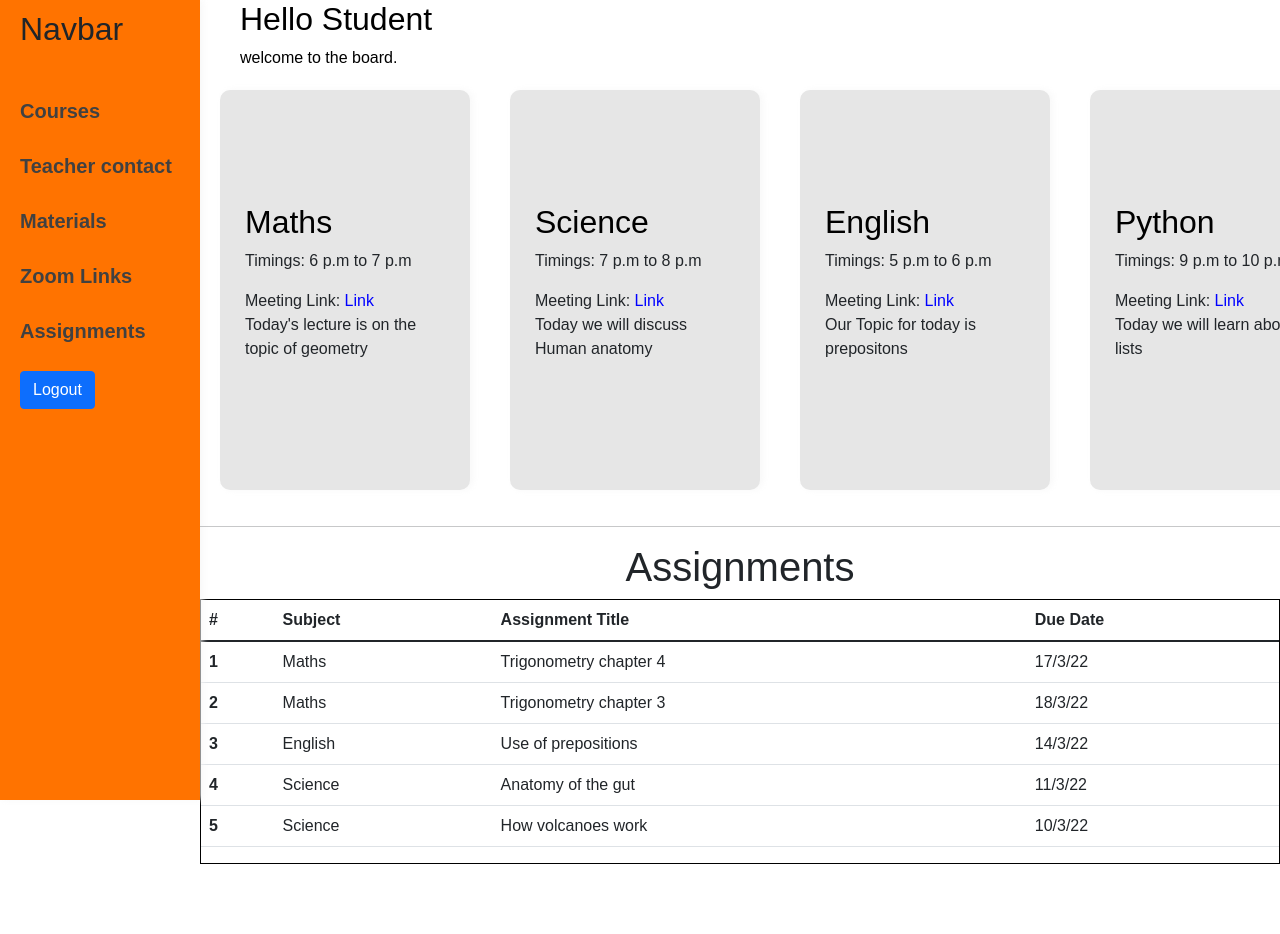
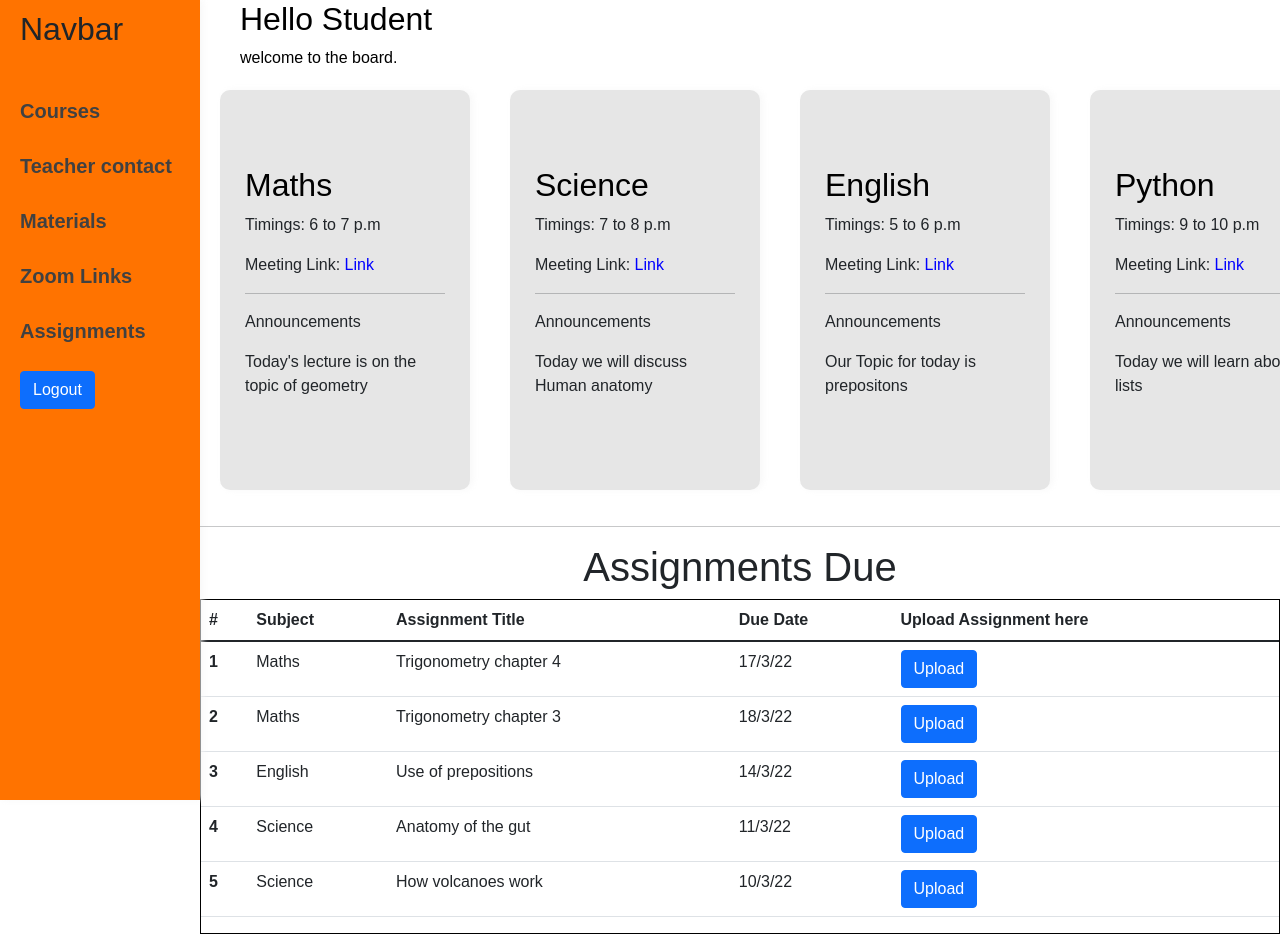
Before and after one commit to Jaydeep-P/E-Learning-Platform, a Next.js app in the folder frontend/: page /student/1 in a window 1280 px wide. Shown: the top 934 px of the page. Before the commit the page ends 864 px from the top, so only its background shows below. Built offline with nearby package versions, Linux system fonts and the light colour scheme.

Commit message:
Added upload assignment feature to student site

```diff
--- a/frontend/components/studentcomponents/SContent.js
+++ b/frontend/components/studentcomponents/SContent.js
@@ -8,28 +8,28 @@ const courseList = [
         courseno:1,
         coursename:"Maths",
         zoomlink:"https://jpmchase.zoom.us/wc/join/94589093804",
-        timings:"6 p.m to 7 p.m",
+        timings:"6 to 7 p.m",
         announcements:"Today's lecture is on the topic of geometry"
     },
     {
         courseno:2,
         coursename:"Science",
         zoomlink:"https://jpmchase.zoom.us/wc/join/94589093804",
-        timings:"7 p.m to 8 p.m",
+        timings:"7 to 8 p.m",
         announcements:"Today we will discuss Human anatomy"
     },
     {
         courseno:3,
         coursename:"English",
         zoomlink:"https://jpmchase.zoom.us/wc/join/94589093804",
-        timings:"5 p.m to 6 p.m",
+        timings:"5 to 6 p.m",
         announcements:"Our Topic for today is prepositons"
     },
     {
         courseno:4,
         coursename:"Python",
         zoomlink:"https://jpmchase.zoom.us/wc/join/94589093804",
-        timings:"9 p.m to 10 p.m",
+        timings:"9 to 10 p.m",
         announcements:"Today we will learn about lists"
     }
 ]
@@ -94,6 +94,8 @@ function SContent() {
                                 <h2>{course.coursename}</h2>
                                 <p>Timings: {course.timings}</p>
                                 <span>Meeting Link: <span><a href={course.zoomlink} className={styles.links}>Link</a></span></span>
+                                <hr/>
+                                <p>Announcements</p>
                                 <p>{course.announcements}</p>
                             </div>
                         </div>
@@ -103,7 +105,7 @@ function SContent() {
         </div>
         <hr/>
         <div className={styles.assignmentContainer}>
-            <h1>Assignments</h1>
+            <h1>Assignments Due</h1>
             <div className={styles.table1}>
             <table className="table">
                 <thead className="thead-dark">
@@ -112,6 +114,7 @@ function SContent() {
                     <th scope="col">Subject</th>
                     <th scope="col">Assignment Title</th>
                     <th scope="col">Due Date</th>
+                    <th scope="col">Upload Assignment here</th>
                     </tr>
                 </thead>
                 <tbody>
@@ -124,6 +127,9 @@ function SContent() {
                                 <td>{  details.subject}</td>
                                 <td>{details.title}</td>
                                 <td>{details.due}
+                                </td>
+                                <td>
+                                <button type="button" className="btn btn-primary">Upload</button>
                                 </td>
                                 </tr>
                             )
--- a/frontend/components/teachercomponents/TContent.js
+++ b/frontend/components/teachercomponents/TContent.js
@@ -8,14 +8,14 @@ const courseList = [
         courseno:1,
         coursename:"Maths",
         zoomlink:"https://jpmchase.zoom.us/wc/join/94589093804",
-        timings:"6 p.m to 7 p.m",
+        timings:"6 to 7 pm",
         announcements:"Today's lecture is on the topic of geometry"
     },
     {
         courseno:2,
         coursename:"Science",
         zoomlink:"https://jpmchase.zoom.us/wc/join/94589093804",
-        timings:"7 p.m to 8 p.m",
+        timings:"7 to 8 pm",
         announcements:"Today we will discuss Human anatomy"
     }
 ]
@@ -80,6 +80,8 @@ function TContent() {
                                 <h2>{course.coursename}</h2>
                                 <p>Class timings: {course.timings}</p>
                                 <span>Meeting Link: <span><a href={course.zoomlink} className={styles.links}>Link</a></span></span>
+                                <hr/>
+                                <p>Announcements</p>
                                 <p>{course.announcements}</p>
                             </div>
                         </div>
```
